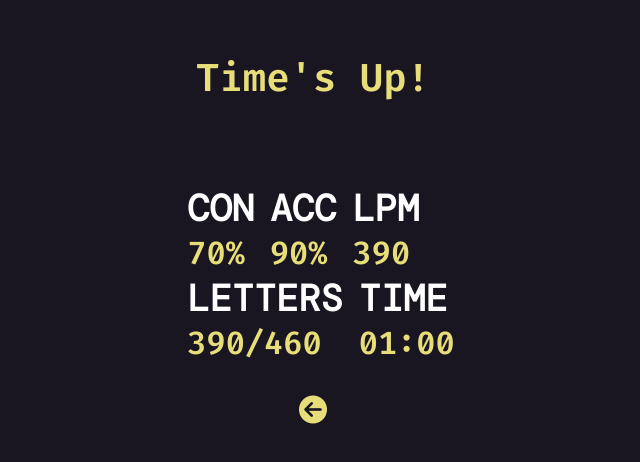
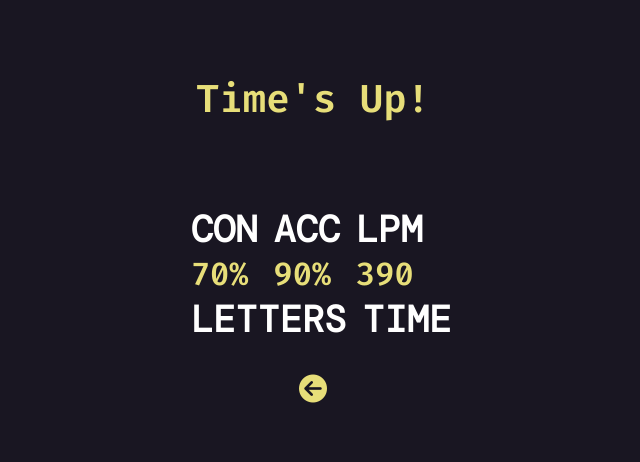
Before and after one commit to dudusohne/fast-typing, a Vue app: page /stats in a window 1280 px wide. Shown: the part 150-612 px from the top of the page, without its empty margins (327-967 px from the left). Built offline with nearby package versions, Linux system fonts and the light colour scheme.

Commit message:
add params to route, some calc and ref to solve stats

```diff
--- a/src/components/ModalText/ModalText.vue
+++ b/src/components/ModalText/ModalText.vue
@@ -29,8 +29,8 @@ const props = defineProps<ModalProps>()
     width: 100%;
     height: 100%;
     overflow: hidden;
-    background-color: rgba(0, 0, 0, 0.171);
-    background-color: rgba(0, 0, 0, 0.4);
+    background-color: rgba(0, 0, 0, 0.582);
+    background-color: rgba(0, 0, 0, 0.596);
 }
 
 .modal-content {
--- a/src/components/StatsData/StatsData.vue
+++ b/src/components/StatsData/StatsData.vue
@@ -8,7 +8,7 @@
 <script setup lang="ts">
 interface Props {
     text: string
-    value?: string | number
+    value?: any
 }
 const props = defineProps<Props>()
 </script>
--- a/src/pages/Home/Home.vue
+++ b/src/pages/Home/Home.vue
@@ -12,12 +12,12 @@
                     <p id="text-upper"></p>
                     <p class="back-text">{{ text }}</p>
                 </div>
-                <i
-                    class="fa fa-arrow-circle-left"
-                    style="color: #e7de79; font-size: 28px; margin-top: 20rem;"
-                    aria-hidden="true"
-                    @click="restartAll()"
-                ></i>
+                <div style="display: flex; justify-content: space-between;">
+                    <span v-show="!!correctLetters">Acertos: {{ correctLetters }}</span>
+                    <i class="fa fa-arrow-circle-left" style="color: #e7de79; font-size: 28px; margin-top: 20rem;"
+                        aria-hidden="true" @click="restartAll()"></i>
+                    <span v-show="!!wrongLetters">Erros: {{ wrongLetters }}</span>
+                </div>
             </template>
         </MiddleText>
 
@@ -31,13 +31,7 @@
                 <div class="form-timer">
                     <input v-model="minutes" maxlength="2" type="number" class="timer-input" />
                     <p>:</p>
-                    <input
-                        v-model="seconds"
-                        maxlength="2"
-                        type="number"
-                        class="timer-input"
-                        style="margin-left: 8px"
-                    />
+                    <input v-model="seconds" maxlength="2" type="number" class="timer-input" style="margin-left: 8px" />
                     <div style="display: flex;flex-direction: column;">
                         <button style="color: green" @click="sendInputs(minutes, seconds)">V</button>
                         <button style="color: red" @click="sendInputs(minutes, seconds)">X</button>
@@ -45,6 +39,7 @@
                 </div>
             </div>
         </div>
+
     </div>
 </template>
 
@@ -63,13 +58,14 @@ const modalTimer = ref<boolean>(false)
 const minutes = ref<number>(0);
 const seconds = ref<number>(60);
 
+const wrongLetters = ref<number>(0);
+const correctLetters = ref<number>(0);
+const totalLetters = ref<number>(0);
+const letters = ref();
+
 const text = 'lorem ipsum dolor sit amet consectetur adipisicing elit error temporibus accusamus saepe amet quos cumque optio eos quibusdam velit dicta maxime vitae repellat repudiandae est et eius perspiciatis quo earum'
 
 onBeforeMount(() => {
-    //TODO: check if has a way to use this
-    // const keyBoard: any = document.querySelector('.keyboard')
-    // let display = document.querySelector('#time');
-
     modalStart.value = true;
 
     window.addEventListener('keydown', (e: any) => {
@@ -85,16 +81,30 @@ function restartAll() {
 }
 
 function handleKeyEvent(keypressed: any, textPrint: HTMLBaseElement, keyCount: number) {
-    // let redTextPrint = document.getElementById('text-upper')
-
     if (keypressed.key.toLowerCase() === text[keyCount]) {
         //@ts-ignore
         document.getElementById('text-upper').style.color = 'white';
         textPrint.textContent = textPrint.textContent + text[keyCount];
+        correctLetters.value++;
     } else {
         //@ts-ignore
         document.getElementById('text-upper').style.color = 'red';
         textPrint.textContent = textPrint.textContent + text[keyCount];
+        wrongLetters.value++;
+    }
+    if (keyCount >= text.length) {
+        totalLetters.value = text.length;
+        letters.value = `${correctLetters.value}/${totalLetters.value}`;
+        router.push({
+            path: '/stats',
+            query: {
+                letters: letters.value,
+                correct: correctLetters.value,
+                wrong: wrongLetters.value,
+                total: totalLetters.value,
+                time: `${minutes.value}:${seconds.value}`
+            }
+        })
     }
 }
 
@@ -102,10 +112,11 @@ function openModalTimer() {
     modalTimer.value = true
 }
 
-function sendInputs(minutes: any, seconds: any) {
+function sendInputs(minutes: number, seconds: number) {
+    console.log(minutes, seconds)
     let duration = 0;
 
-    if (minutes > 1) {
+    if (minutes > 0) {
         duration = seconds * minutes;
     } else {
         duration = seconds
@@ -122,11 +133,11 @@ function sendInputs(minutes: any, seconds: any) {
     });
 
     let display = document.querySelector('#time');
-
     startTimer(duration, display);
 }
 
 function startTimer(duration: number, display: any) {
+    console.log(duration)
     let timer: number = duration, minutes, seconds;
 
     setInterval(function () {
@@ -159,11 +170,14 @@ function startTimer(duration: number, display: any) {
     height: 80vh;
 
     .middle-text {
+        display: flex;
+        align-items: center;
+        justify-content: center;
+
         #text-upper {
             position: fixed;
             width: 57rem;
             top: 15rem;
-            right: 23rem;
             font-family: "DM Mono", sans-serif;
             font-weight: 900;
             font-size: 28px;
@@ -173,7 +187,6 @@ function startTimer(duration: number, display: any) {
             position: fixed;
             width: 57rem;
             top: 15rem;
-            right: 23rem;
             font-family: "DM Mono", sans-serif;
             font-weight: 900;
             font-size: 28px;
--- a/src/pages/Stats/Stats.vue
+++ b/src/pages/Stats/Stats.vue
@@ -8,16 +8,19 @@
                 <StatsData text="LPM" value="390" />
             </div>
             <div style="flex-direction: row; display: flex;">
-                <StatsData text="LETTERS" value="390/460" />
-                <StatsData text="TIME" value="01:00" />
+                <StatsData text="LETTERS" :value="lettersFinal" />
+                <StatsData text="TIME" :value="time" />
             </div>
 
         </div>
-        <i class="fa fa-arrow-circle-left" style="color: #e7de79; font-size: 28px; margin-top: 2rem;" aria-hidden="true" @click="restartAll()"></i>
+        <i class="fa fa-arrow-circle-left" style="color: #e7de79; font-size: 28px; margin-top: 2rem;" aria-hidden="true"
+            @click="restartAll()"></i>
     </div>
 </template>
 
 <script setup lang="ts">
+import { ref } from 'vue';
+import { useRoute } from 'vue-router';
 import StatsData from '../../components/StatsData/StatsData.vue';
 
 interface StatsProps {
@@ -28,6 +31,13 @@ interface StatsProps {
 function restartAll() {
     window.location.href = '/'
 }
+
+const route = useRoute()
+
+const lettersFinal = ref(route.query.letters)
+const letterError = ref(route.query.letterError)
+const letterFind = ref(route.query.letterFind)
+const time = ref(route.query.time)
 </script>
 
 <style lang="scss">
@@ -49,6 +59,26 @@ function restartAll() {
         align-items: center;
         justify-content: center;
         height: fit-content;
+
+        .stats-data {
+            margin-left: 1rem;
+            justify-content: center;
+            align-items: flex-start;
+
+            .text {
+                font-family: "DM Mono", sans-serif;
+                font-weight: 900;
+                font-size: 37px;
+                color: #ffffff;
+            }
+
+            .value {
+                font-family: "Fira Code", monospace;
+                font-size: 32px;
+                color: #e7de79;
+                margin: 0;
+            }
+        }
     }
 }
 </style>
```
